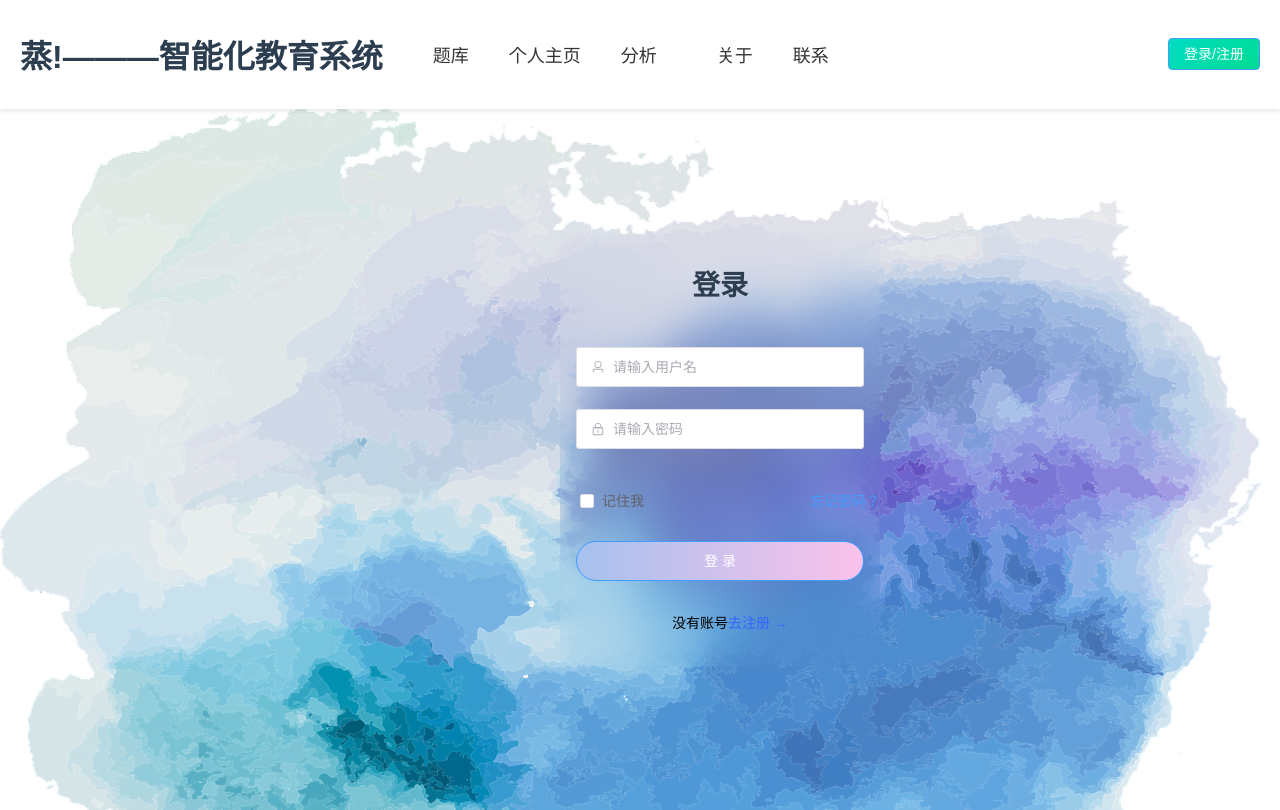
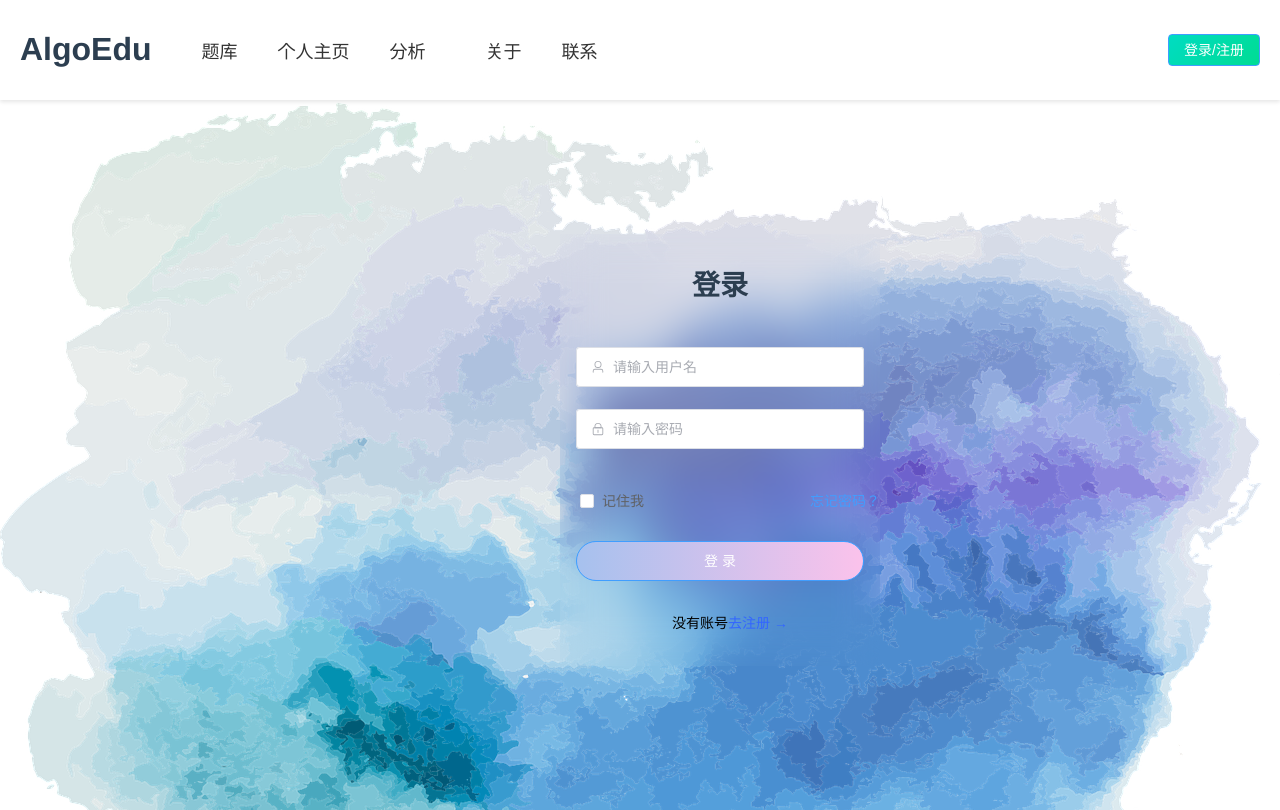
Before and after one commit to xxxxh04/ruanjianbei, a Vue app: page /login in a window 1280 px wide. Built offline with nearby package versions, Linux system fonts and the light colour scheme; what monaco-editor would draw is missing.

Commit message:
修改了项目名称

```diff
--- a/index.html
+++ b/index.html
@@ -4,7 +4,7 @@
     <meta charset="UTF-8">
     <link rel="icon" href="/favicon.ico">
     <meta name="viewport" content="width=device-width, initial-scale=1.0">
-    <title>Vite App</title>
+    <title>AlgoEdu | AI赋能的编程算法训练平台</title>
   </head>
   <body>
     <div id="app"></div>
--- a/src/views/MainView.vue
+++ b/src/views/MainView.vue
@@ -2,7 +2,7 @@
   <div>
     <div class="header">
       <div class="title">
-        <h1>蒸!———智能化教育系统</h1>
+        <h1>AlgoEdu</h1>
       </div>
       <div class="navigation">
         <ul>
```
